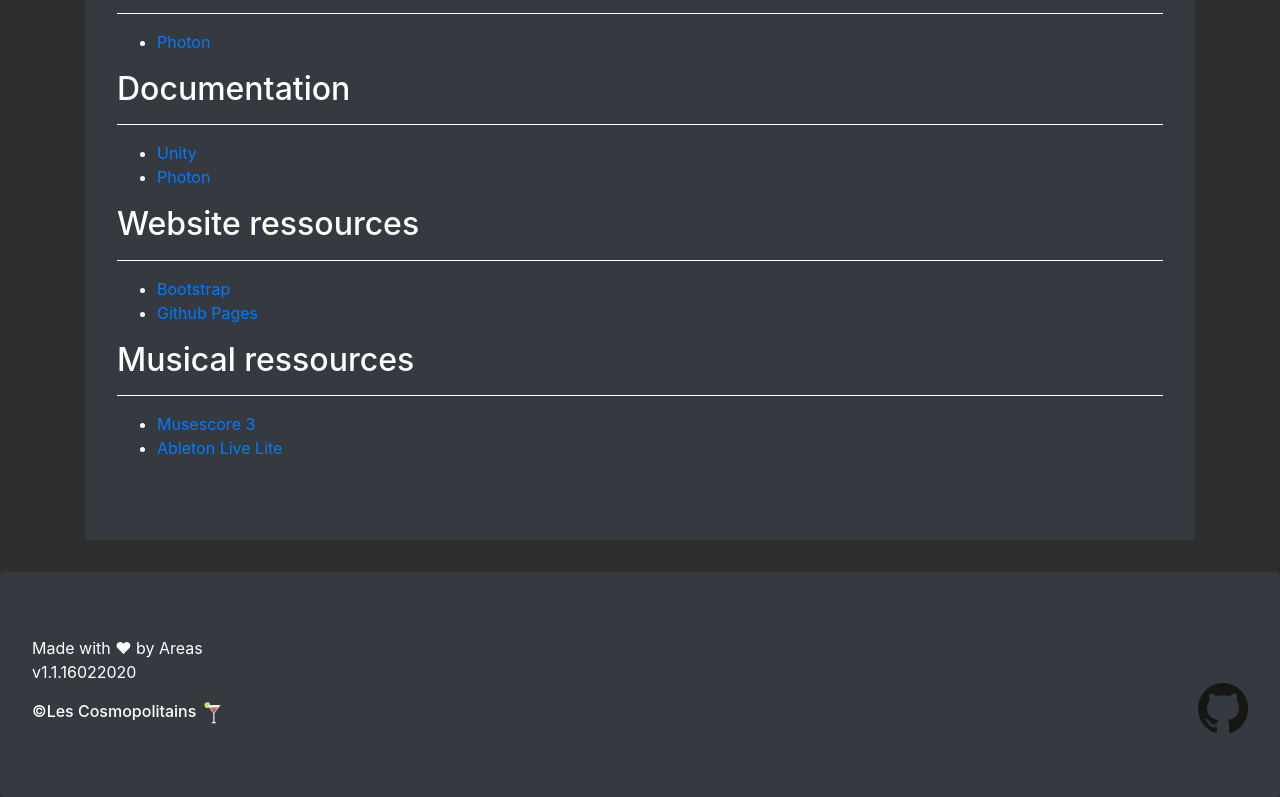
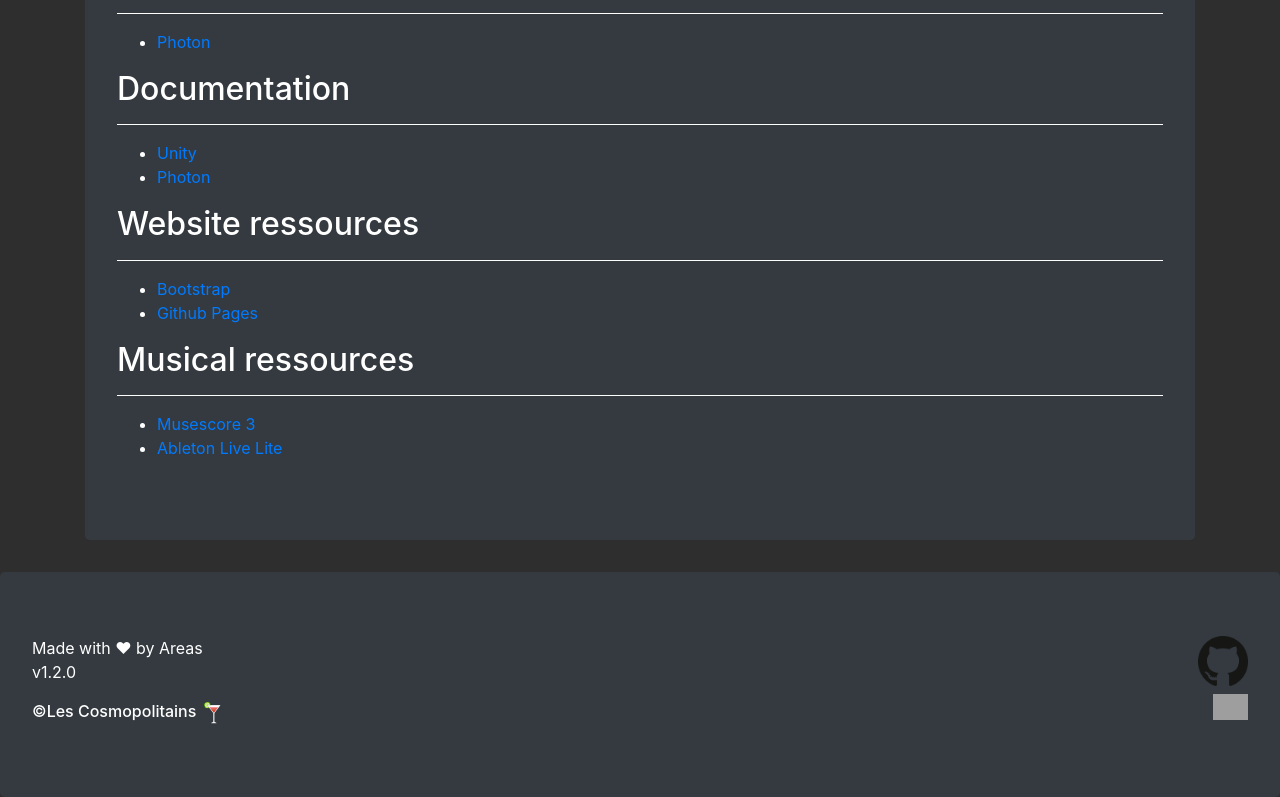
Before and after one commit to areas0/website, a plain HTML site: page credits.html in a window 1280 px wide. Shown: the part 432-1229 px from the top of the page. Drawn offline with nearby package versions, Linux system fonts and the light colour scheme; grey boxes are pictures that could not be loaded.

Commit message:
Updated footer
Added logo EPITA
Prepared footer for release

```diff
--- a/credits.html
+++ b/credits.html
@@ -88,11 +88,13 @@
       <div class="row">
         <div class="col-lg-5">
           <p style="margin-bottom: 0;">Made with ❤ by Areas</p>
-          <p>v1.1.16022020</p>
+          <p>v1.2.0</p>
           <h6>©Les Cosmopolitains <img src="files/img/CosmopolitainsLogoNoBackgroundNoText.svg" width="25px" height="25px"></h6>
         </div>
-        <div class="col align-self-end text-right" style="margin-top: 0;">
+        <div class="col align-self-start text-right" style="margin-top: 0;">
           <a href="https://github.com/areas0/"><img src="files/img/git.png" width="50" height="50"></a>
+          <br>
+          <a href="https://www.epita.fr/"><img src="https://upload.wikimedia.org/wikipedia/fr/d/d8/Epita.png" width="5%" height="5%" style="margin-top: 8px;align-self: flex-end;"></a>
         </div>
       </div>
     </div>
```
Also changed, not shown: aboutus.html (+4 -2 lines), download.html (+4 -2 lines), features.html (+1 -1 lines), index.html (+4 -2 lines), schedule.html (+4 -2 lines).
